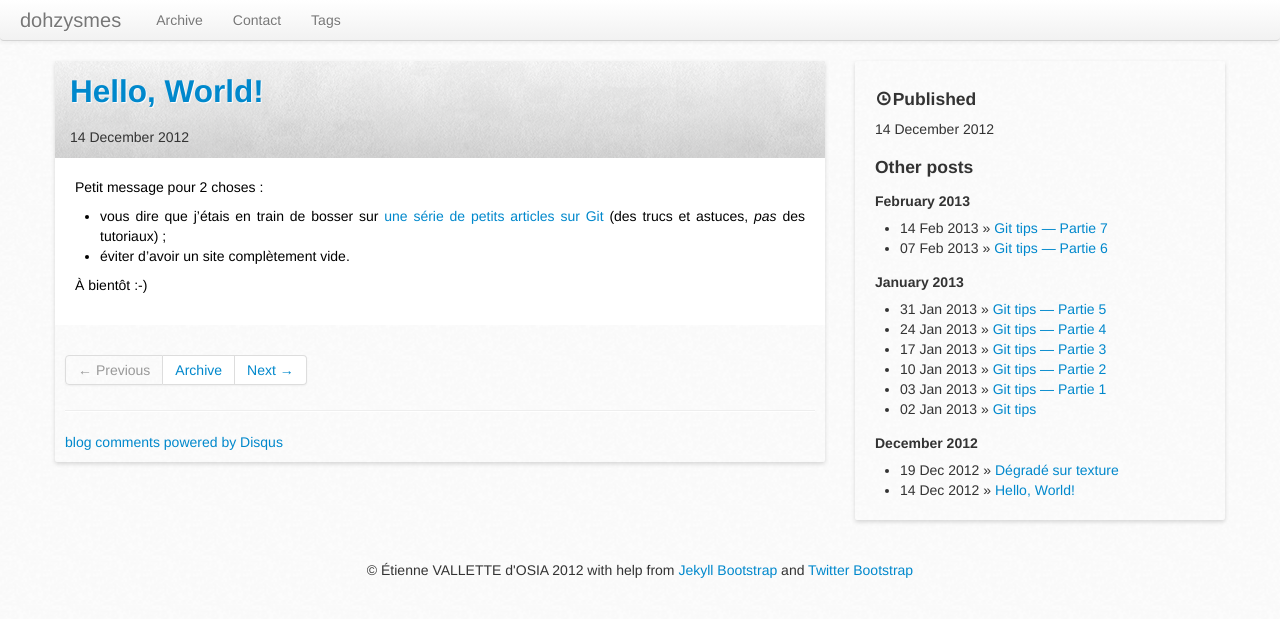
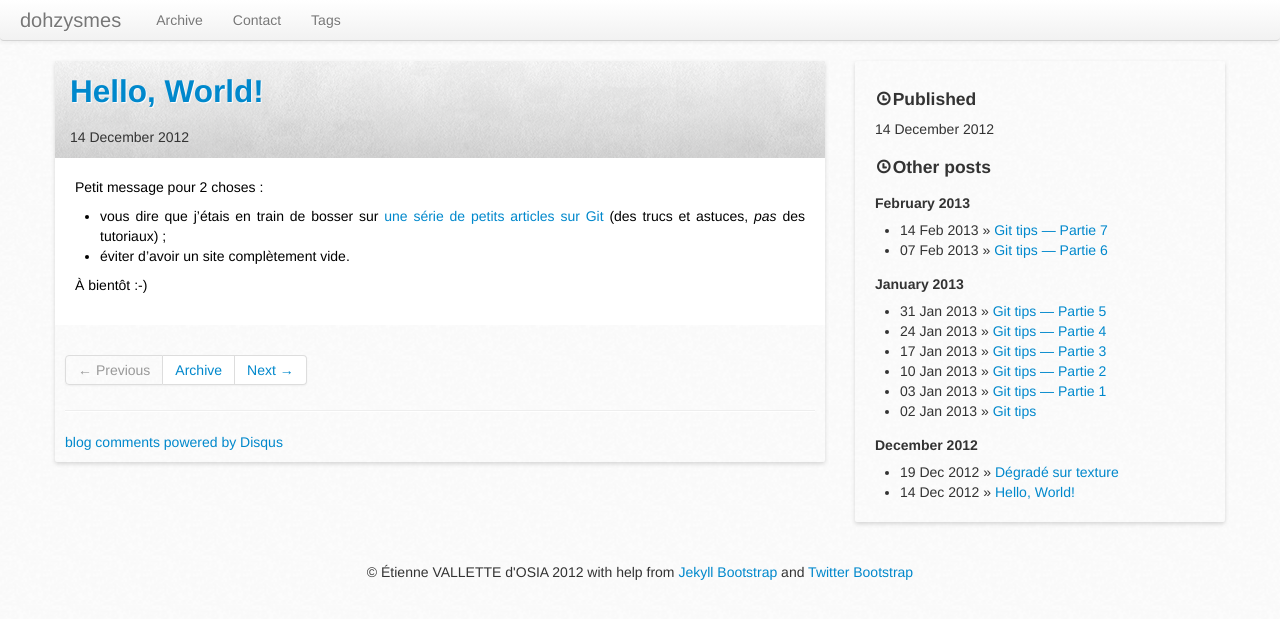
Before and after one commit to dohzya/dohzya.com, a Jekyll site: the page built from _posts/2012-12-14-hello-world.md, in a window 1280 px wide. Shown: the top 619 px of the page. Built offline with Jekyll 4.4.1, drawn with Linux system fonts in a browser that asks for light colours; comment, search, counter and statistics services are not loaded.

Commit message:
style: Add icon to “Other post” title

```diff
--- a/_includes/themes/twitter/post.html
+++ b/_includes/themes/twitter/post.html
@@ -52,7 +52,7 @@
       </ul>
     {% endunless %}
 
-      <h4>Other posts</h4>
+      <h4><i class="icon-time"></i>Other posts</h4>
       {% assign posts_collate = site.posts %}
       {% for post in posts_collate  %}
         {% capture this_year %}{{ post.date | date: "%Y" }}{% endcapture %}
--- a/index.html
+++ b/index.html
@@ -61,7 +61,7 @@ title: dohzysmes
   </div>
   <div class="span4" id="sidebar">
     <div class="sidebar">
-      <h4>Other posts</h4>
+      <h4><i class="icon-time"></i>Other posts</h4>
       {% assign posts_collate = site.posts %}
       {% for post in posts_collate  %}
         {% capture this_year %}{{ post.date | date: "%Y" }}{% endcapture %}
```
